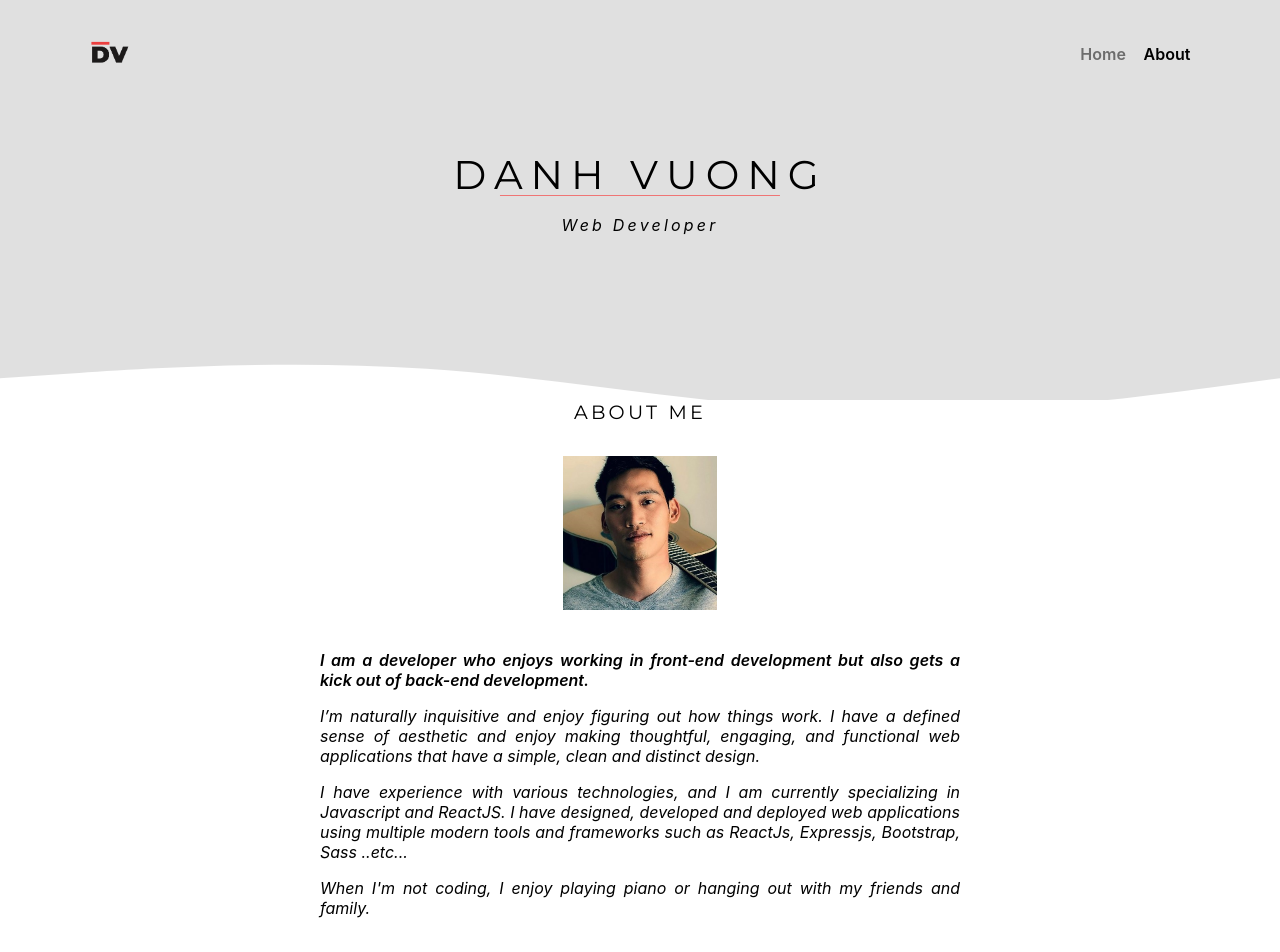
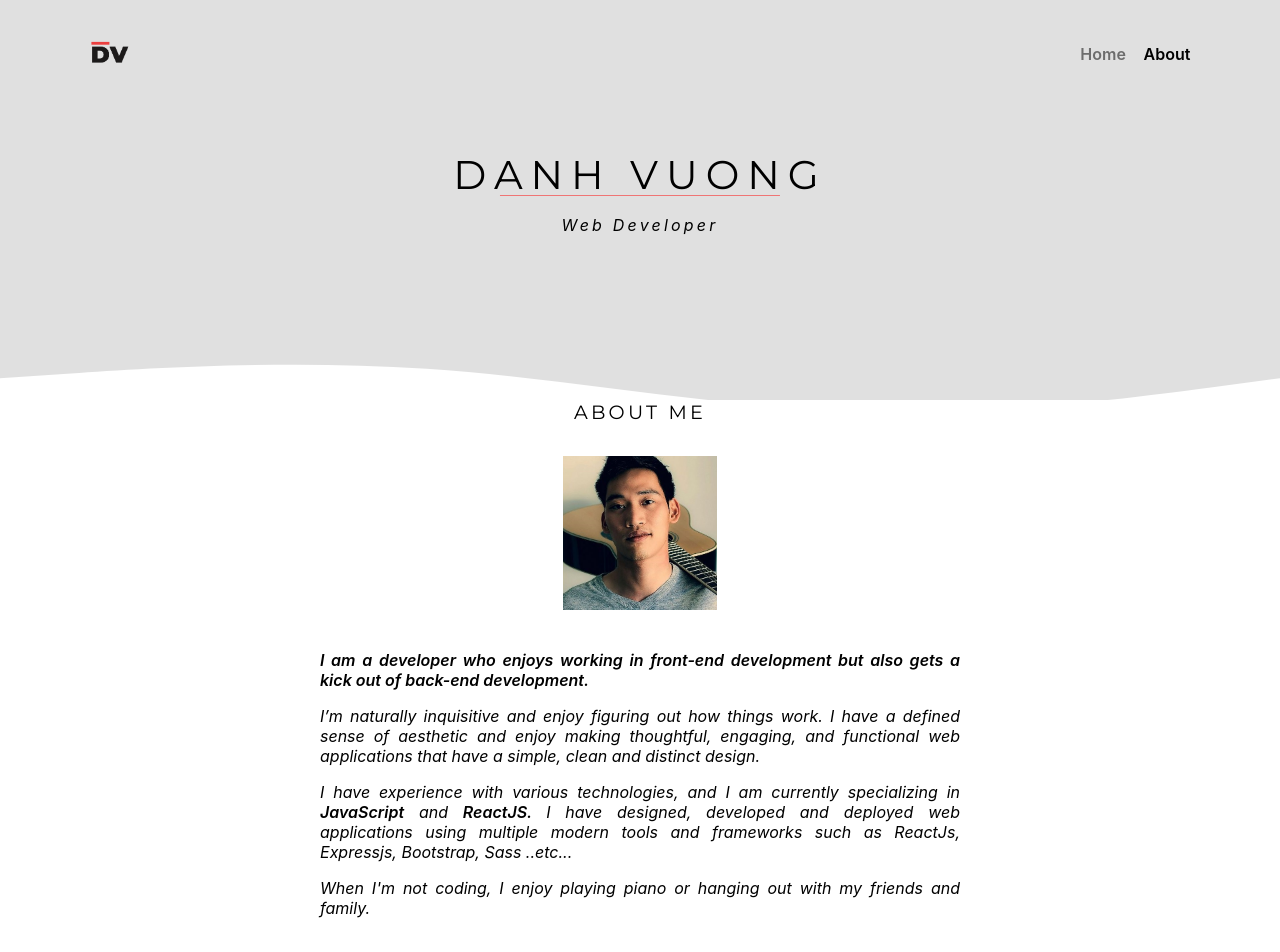
Before and after one commit to vtdanh0701/portfolio-v2, a React (Create React App) app: page /about in a window 1280 px wide. Shown: the top 952 px of the page. Built offline with nearby package versions, Linux system fonts and the light colour scheme.

Commit message:
added highlight

```diff
--- a/src/Component/AboutMe/AboutMe.css
+++ b/src/Component/AboutMe/AboutMe.css
@@ -32,7 +32,7 @@
     font-style: italic;
 }
 
-#about-highlight{
+.about-highlight{
     font-weight: 600;
 }
 
--- a/src/Component/AboutMe/AboutMe.js
+++ b/src/Component/AboutMe/AboutMe.js
@@ -8,13 +8,13 @@ const AboutMe = ()=>{
             <img src={profileImg} alt='profile'/>
             <div className='about-me-detail-container'>
                 <p>
-                    <span id='about-highlight'>I am a developer who enjoys working in front-end development but also gets a kick out of back-end development. </span>
+                    <span className='about-highlight'>I am a developer who enjoys working in front-end development but also gets a kick out of back-end development. </span>
                 </p>
                 <p>
                     I’m naturally inquisitive and enjoy figuring out how things work. I have a defined sense of aesthetic and enjoy making thoughtful, engaging, and functional web applications that have a simple, clean and distinct design.
                 </p>
                 <p>
-                    I have experience with various technologies, and I am currently specializing in Javascript and ReactJS.
+                    I have experience with various technologies, and I am currently specializing in <span className='about-highlight'>JavaScript</span> and <span className='about-highlight'>ReactJS. </span>
                     I have designed, developed and deployed web applications using multiple modern tools and frameworks such as ReactJs, Expressjs, Bootstrap, Sass ..etc...
                 </p>
                 <p>
```
